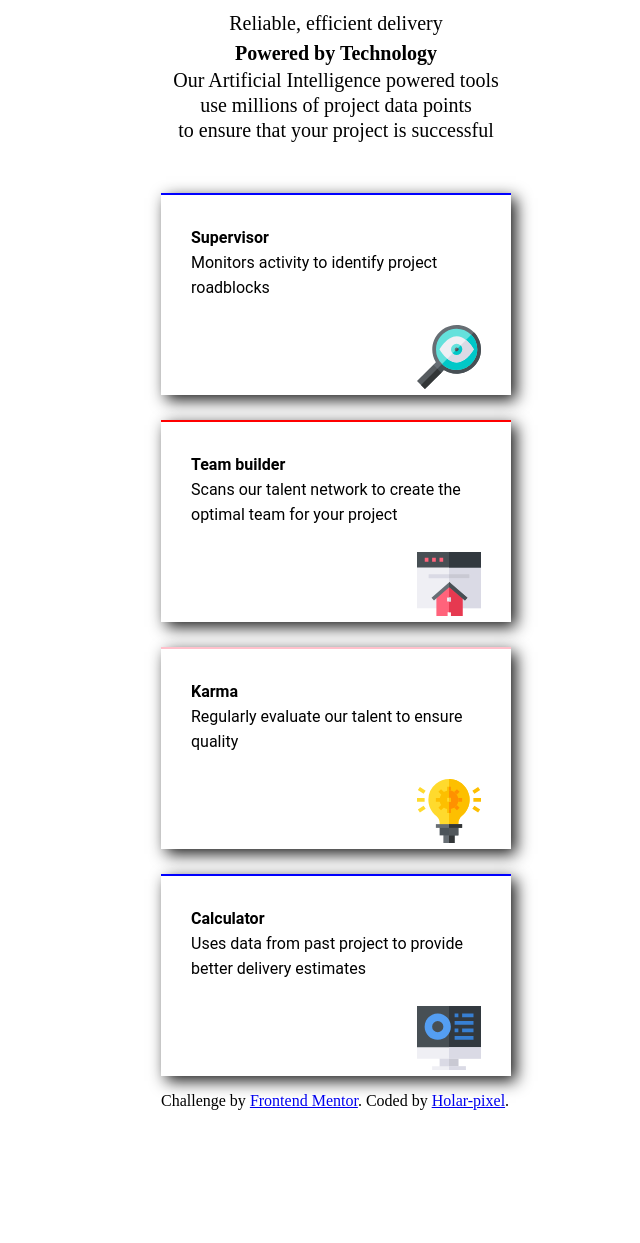
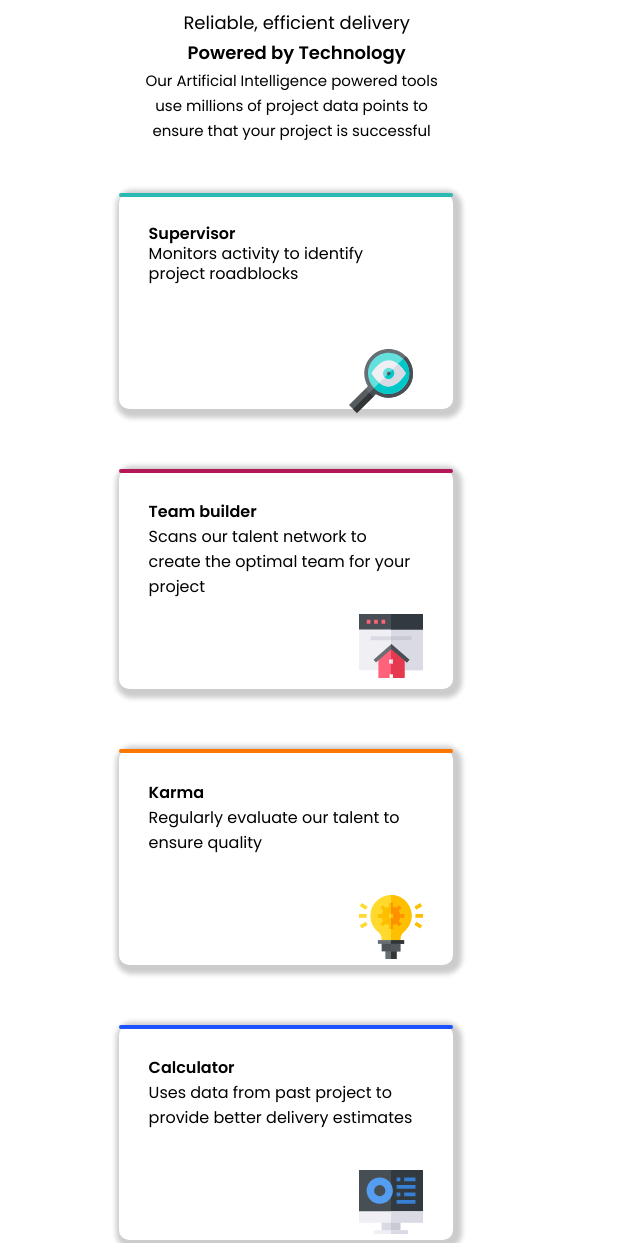
Before and after one commit to Holar-pixel/backgroud-generator, a plain HTML site: page index.html in a window 1280 px wide. Shown: the top 1243 px of the page, without its empty margins (312-952 px from the left). Before the commit the page ends 1176 px from the top, so only its background shows below. Drawn offline with Linux system fonts and the light colour scheme.

Commit message:
finished'

```diff
--- a/index.html
+++ b/index.html
@@ -5,17 +5,22 @@
   <meta name="viewport" content="width=device-width, initial-scale=1.0"> <!-- displays site properly based on user's device -->
 
 <link rel="stylesheet" type="text/css" href="style.css">
+ <link rel="preconnect" href="https://fonts.gstatic.com">
+<link href="https://fonts.googleapis.com/css2?family=Poppins:wght@200;400;600&display=swap" rel="stylesheet">
+<link rel="preconnect" href="https://fonts.gstatic.com">
+<link href="https://fonts.googleapis.com/css2?family=Poppins:wght@100&display=swap" rel="stylesheet">
 
   <title>Frontend Mentor | Four card feature section</title>
 
 
 </head>
 <body>
-   <div class="card-pa">
+  <div class="super">
+   <div class="cards">
         <div class="main-nav">
           <div class="sub-nav">Reliable, efficient delivery<br><b>
-        Powered by Technology</b><br></div> </div> <div class="middle-main"> Our Artificial Intelligence powered tools<br> use millions of project data points <br>
-        to ensure that your project is successful</div>
+        Powered by Technology</b><br></div> </div> <div class="middle-main"> Our Artificial Intelligence powered tools<br> use millions of project data points
+        to <br>ensure that your project is successful</div>
       </div>
     </div>
 
@@ -48,6 +53,7 @@
         <div class="card-image4"><svg xmlns="http://www.w3.org/2000/svg" width="64" height="64"><g fill="none"><path fill="#474F54" d="M64 0v41.25l-3.75 3.875H3.75L0 41.25V0z"/><path fill="#32393F" d="M64 0v41.25l-3.75 3.875H32V0z"/><path fill="#DADAE5" d="M22.625 50.875h18.75v11.25h-18.75z"/><path fill="#C9C9D3" d="M32 50.875h9.375v11.25H32z"/><path fill="#EFEFF4" d="M0 41.25h64v11.5H0z"/><path fill="#DADAE5" d="M32 41.25h32v11.5H32z"/><path fill="#EFEFF4" d="M15.125 60.25h33.75V64h-33.75z"/><path fill="#DADAE5" d="M32 60.25h16.875V64H32z"/><path fill="#549EF2" d="M20.75 7.5c-7.236 0-13.125 5.889-13.125 13.125S13.514 33.75 20.75 33.75s13.125-5.889 13.125-13.125S27.986 7.5 20.75 7.5zm0 18.75a5.631 5.631 0 01-5.625-5.625A5.631 5.631 0 0120.75 15a5.631 5.631 0 015.625 5.625 5.631 5.631 0 01-5.625 5.625z"/><g fill="#377FD2"><path d="M45.125 7.5H56.5v3.75H45.125zM37.625 7.5h3.75v3.75h-3.75zM45.125 22.5H56.5v3.75H45.125zM37.625 22.5h3.75v3.75h-3.75zM37.625 15H56.5v3.75H37.625zM37.625 30H56.5v3.75H37.625z"/></g></g></svg></div>
       </div>
       </div>
+    </div>
 
   <footer>
     <p class="attribution">
--- a/style.css
+++ b/style.css
@@ -1,72 +1,98 @@
 body {
-  width: 100vw;
-  height: 100vh;
   display: grid;
-  align-items: center;
   justify-content: center;
+  Font size: 5px;
+font-family: 'Poppins', sans-serif;
+  font-Weights: 200, 400, 700;
+
 
 
 }
-.cards {
+.super  {
+  font-size: 80px;
+}
+.cards  {
   display: grid;
+
+}
+
+
+
+.main-nav {
+  line-height: 40px;
+  width: 360px;
+  font-size: 2px;
+  font-weight: 200px;
+  text-align: center;
+  font-stretch: 50px;
+}
+.sub-nav{
+  line-height: 30px;
+  font-size: 18px;
+  font-family: 'poppins', sans-serif;
+  font-weight: 0.5px;
+  font-stretch: 50px;
+  font-style: 41px;
+}
+.middle-main{
+  width: 350px;
+  line-height: 25px;
+  font-family: 'Poppins', sans-serif;
+     text-align: center;
+    font-size: 15px;
+    font-style: 41px;
 
 }
 .child-card{
   border: 20px;
-  padding: 50px 5px;
+  padding: 50px 2px;
+  width: 300px;
 
-}
-
-
-.main-nav {
-  line-height: 40px;
-  font-size: 20px;
-  font-weight: 200px;
-  text-align: center;
-}
-.sub-nav{
-  line-height: 30px;
-  font-size: 20px;
-  font-family: "xanh mono";
-}
-.middle-main{
-  line-height: 25px;
-    font-family: "Montserrat";
-     text-align: center;
-    font-size: 20px;
 }
 
 .card-01  {
   display: grid;
-  grid-row-gap: 25px;
+  grid-row-gap: 60px;
 }
 .card{
-  display: grid;
-  grid-template-columns: 350px;
-  grid-template-rows: 2px 100px 100px;
+   display: grid;
+  grid-template-rows: 0.5px 115px 100px;
   grid-template-areas: "color" "text" "image";
 
-  font-family: roboto;
+
+ font-family: 'Poppins', sans-serif;
   border-image: 18px;
-  box-shadow: 5px 5px 15px rgba(0,0,0,0.9);
+  border-radius: 10px;
+   box-shadow: 3px 3px 5px 6px #ccc;  /* Opera 10.5, IE 9, Firefox 4+, Chrome 6+, iOS 5 */
+
 }
 
 .card-color{
   grid-area: color;
-  background: blue;
+  align-items:  center;
+  background: #2ab9b3;
+  padding: 2px;
+  border-radius:50px;
+
+
+
 }
 .card-text{
   grid-area: text;
   border: 10px;
   padding: 30px;
-  font-weight: faint;
-  line-height: 25px;
+  line-height: 20px;
+  font-style: 41px;
+  font-weight: 0.1;
 }
 
 .card-image{
   grid-image: grid-image;
   text-align: end;
-  padding: 30px;
+  padding: 40px;
+  border-radius: 20;
+
+
 
 }
 
@@ -75,20 +101,24 @@ body {
 
 .card-1{
   display: grid;
-  grid-template-columns: 350px;
-  grid-template-rows: 2px 100px 100px;
+  grid-template-rows: 0.5px 115px 105px;
   grid-template-areas: "color" "text" "image";
 
-  font-family: roboto;
+ font-family: 'Poppins', sans-serif;
   border-image: 18px;
-  box-shadow: 5px 5px 15px rgba(0,0,0,0.9);
-  transition: 0.8s;
-
+  border-radius: 10px;
+   box-shadow: 3px 3px 5px 6px #ccc;
 }
 
 .card-color1{
   grid-area: color;
-  background: red;
+  align-items:  center;
+  background: #b41859;
+  width: 330px;
+  margin: 0px;
+  padding: 2px;
+  border-radius:50px;
+
 }
 .card-text1{
   grid-area: text;
@@ -103,51 +133,31 @@ body {
   padding: 30px;
 }
 
-.card-2{
-  display: grid;
-  grid-template-columns: 350px;
-  grid-template-rows: 2px 100px 100px;
-  grid-template-areas: "color" "text" "image";
 
-  font-family: roboto;
-  border-image: 18px;
-  box-shadow: 5px 5px 15px rgba(0,0,0,0.9);
-  transition: 0.8s;
 
-}
-
-.card-color2{
-  grid-area: color;
-  background: green;
-}
-.card-text2{
-  grid-area: text;
-  line-height: 25px;
-  font-weight: faint;
-  line-height: 25px;
-}
-
-.card-image2{
-  grid-image: grid-image;
-  text-align: end;
-}
 
 .card-3{
   display: grid;
-  grid-template-columns: 350px;
-  grid-template-rows: 2px 100px 100px;
+  grid-template-rows: 0.5px 115px 100px;
   grid-template-areas: "color" "text" "image";
 
-  font-family: roboto;
+font-family: 'Poppins', sans-serif;
   border-image: 18px;
-  box-shadow: 5px 5px 15px rgba(0,0,0,0.9);
-  transition: 0.8s;
+  border-radius: 40px;
+    border-radius: 10px;
+   box-shadow: 3px 3px 5px 6px #ccc;
 
 }
 
 .card-color3{
   grid-area: color;
-  background: pink;
+  align-items:  center;
+  background: #ff7600;
+  width: 330px;
+  margin: 0px;
+  padding: 2px;
+  border-radius:50px;
+
 }
 .card-text3{
   grid-area: text;
@@ -165,19 +175,24 @@ body {
 
 .card-4{
   display: grid;
-  grid-template-columns: 350px;
-  grid-template-rows: 2px 100px 100px;
+  grid-template-rows: 0.5px 115px 100px;
   grid-template-areas: "color" "text" "image";
 
-  font-family: roboto;
+font-family: 'Poppins', sans-serif;
   border-image: 18px;
-  box-shadow: 5px 5px 15px rgba(0,0,0,0.9);
-
+   border-radius: 10px;
+   box-shadow: 3px 3px 5px 6px #ccc;
 }
 
 .card-color4{
   grid-area: color;
-  background: blue;
+  align-items:  center;
+  background: #1d52ff;
+  width: 330px;
+  margin: 0px;
+  padding: 2px;
+  border-radius:50px;
+
 }
 .card-text4{
   grid-area: text;
```
Also changed, not shown: 1 other file.
